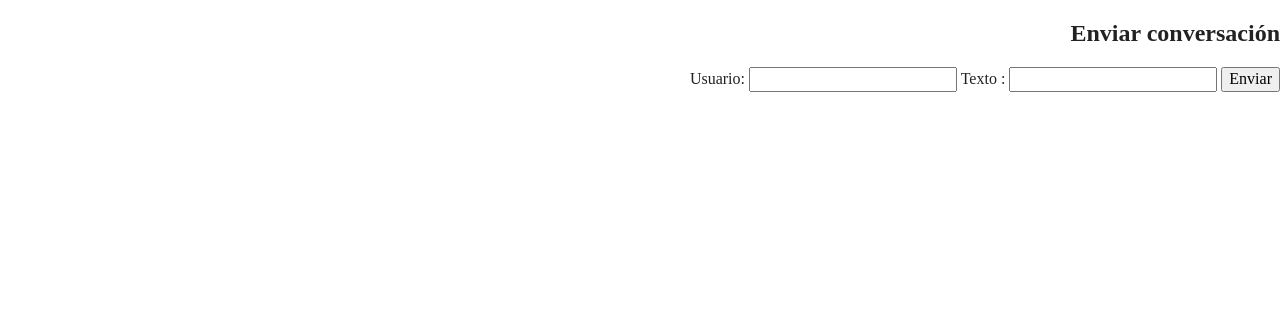
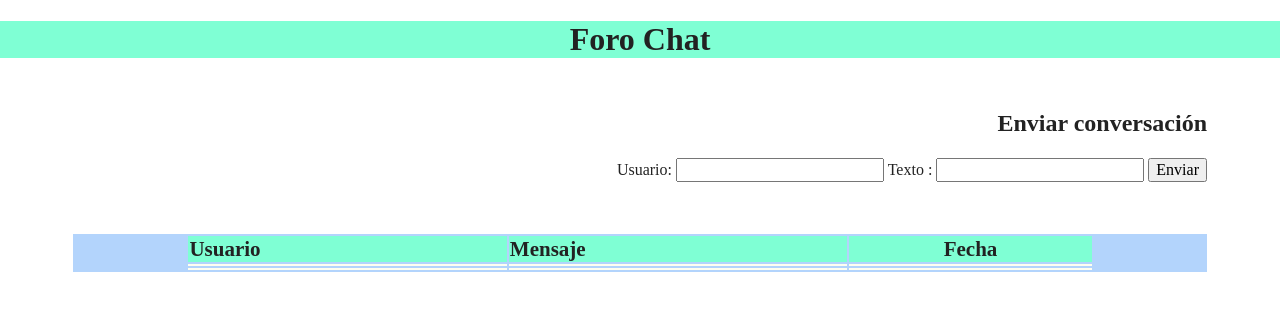
Before and after one commit to FjAg21/zz-03-foro-chatBasico-version1, a website built with Parcel: page index.html in a window 1280 px wide. Built offline with nearby package versions, Linux system fonts and the light colour scheme.

Commit message:
modifico la presentación y añado estilo con CSS

```diff
--- a/css/main.css
+++ b/css/main.css
@@ -16,6 +16,40 @@ html {
   font-size: 1em;
   line-height: 1.4;
 }
+
+
+
+/* --------------------------------------------------------- Mi Estilo*/
+
+
+header{
+  text-align: center;
+  background-color: aquamarine;
+}
+
+thead {
+  font-size: 21px;
+  background-color: aquamarine;
+}
+
+tbody {
+  background-color: ivory;
+}
+
+
+#id0 {
+
+  margin: 52px 73px;
+}
+
+#id1 {
+
+  margin: 0px 73px ;
+  background-color: #b3d4fc;
+}
+
+/* ---------------------------------------------------------Fin Mi Estilo*/
+
 
 /*
  * Remove text-shadow in selection highlight:
--- a/index.html
+++ b/index.html
@@ -24,10 +24,17 @@
 
 <body>
 
+<!-- Add your site or application content here -->
+<header>
+
+  <h1> Foro Chat</h1>
+</header>
+
 
 <div id="id0">
 
   <h2 style="text-align: right"> Enviar conversación</h2>
+
   <p style="text-align: right">
     Usuario: <input type="text" id="user">
     Texto : <input type="text" id="text">
@@ -36,19 +43,39 @@
 
 </div>
 
+
 <div id="id1">
 
+  <table id="tb" style=" margin-top: 1rem; width: 80%; margin: auto;">
+
+    <thead>
+
+    <tr>
+      <th align="left"> Usuario </th> <th  align="left"> Mensaje </th > <th > Fecha </th>
+    </tr>
+    </thead>
+
+    <tbody>
+
+    <tr>
+      <th>  </th> <th>  </th> <th>  </th>
+    </tr>
+
+    <tr>
+      <th id="th1" align="left">  </th> <th id="th2" align="left">  </th> <th id="th3">  </th>
+    </tr>
+    </tbody>
+
+  </table>
 
 </div>
 
-
-
+<div id="id2"></div>
 
 <script src="js/vendor/modernizr-3.11.2.min.js"></script>
 <script src="js/plugins.js"></script>
 <script src="js/main.js"></script>
 
-
 </body>
 
 </html>
--- a/js/main.js
+++ b/js/main.js
@@ -1,8 +1,9 @@
+
 
 let d = document,
   fecha = new Date(),
   li = d.getElementById("id1")
-arrayUno = [],
+  arrayUno = [],
   dia = fecha.toLocaleString();
 
 
@@ -15,31 +16,30 @@ function datos() {
     ["Eva", "La lluvia llego al mar.", dia],
   ] ;
 
-  li.innerHTML = "<ul>";
-
   for (let i = 0; i < 3; i++ ) {
 
-    li.innerHTML += "<li> Autor:   " +arrayUno[i][0]+ "</li>";
-    li.innerHTML += "<li> Texto:   " +arrayUno[i][1]+ "</li>";
-    li.innerHTML += "<li> Fecha:   " +arrayUno[i][2]+ "</li>";
-    li.innerHTML += "<li> --------------------- <br></li>";
+    mensasje = d.getElementById("th1").innerHTML += arrayUno[i][0]+ "<br><br>";
 
+    mensasje = d.getElementById("th2").innerHTML += arrayUno[i][1]+ "<br><br>";
 
+    mensasje = d.getElementById("th3").innerHTML += arrayUno[i][2]+ "<br><br>";
   }
 
-  li.innerHTML += "</ul>";
+}
 
-}
 
 
 function addPost() {
 
   let user = document.getElementById("user").value,
     texto = document.getElementById("text").value,
-
     dia = fecha.toLocaleString();
 
-  arrayUno.push( [user, texto, dia] );
+  arrayUno.push( [user, texto, dia] ); // incorporo al array un unevo post.
+
+  d.getElementById("th1").innerHTML += user+ "<br><br>";
+  d.getElementById("th2").innerHTML += texto+ "<br><br>";
+  d.getElementById("th3").innerHTML += dia+ "<br><br>";
 
 
   document.getElementById("user").value = "";
```
Lines whose indentation alone changed are shown as unchanged.
